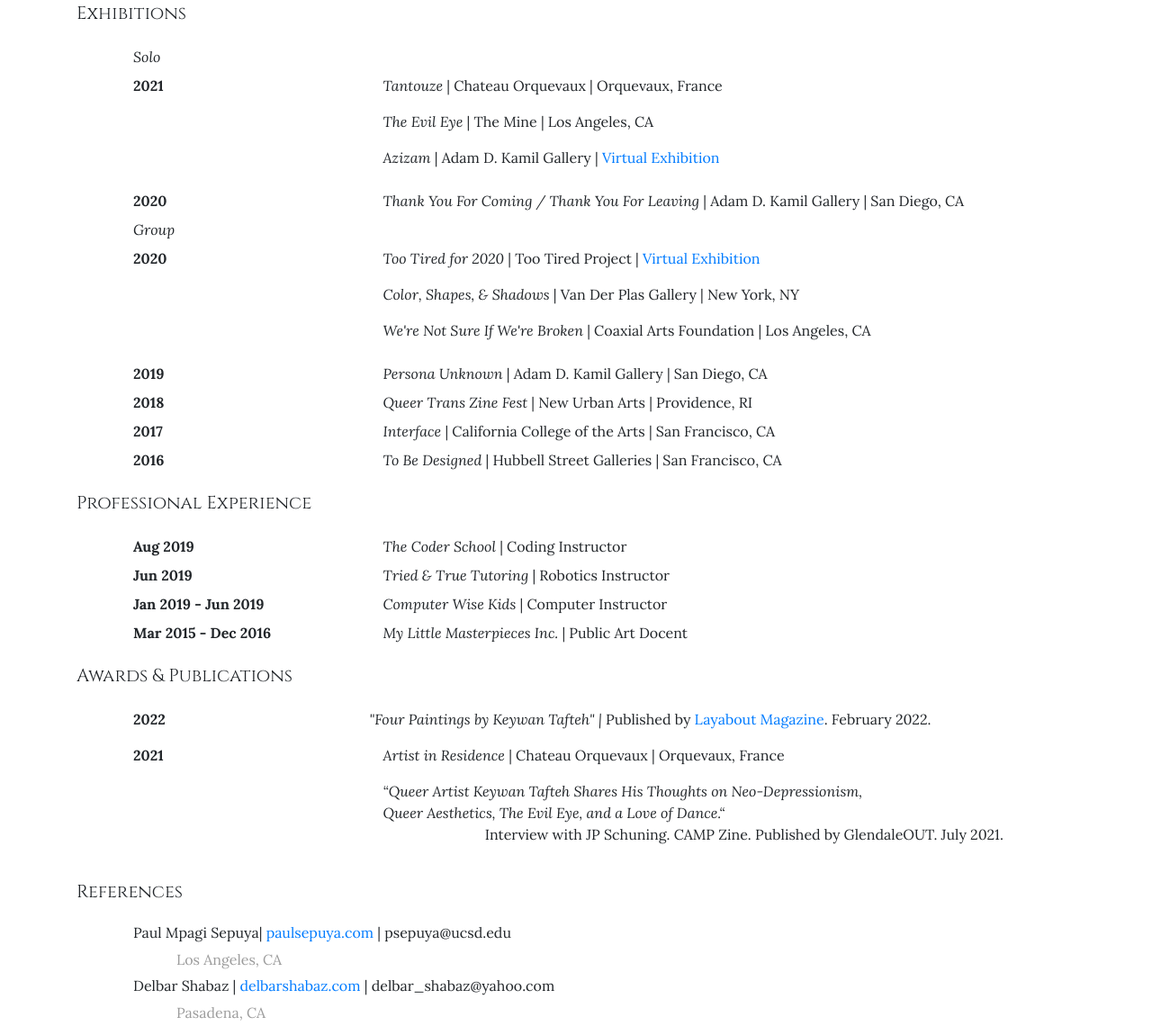
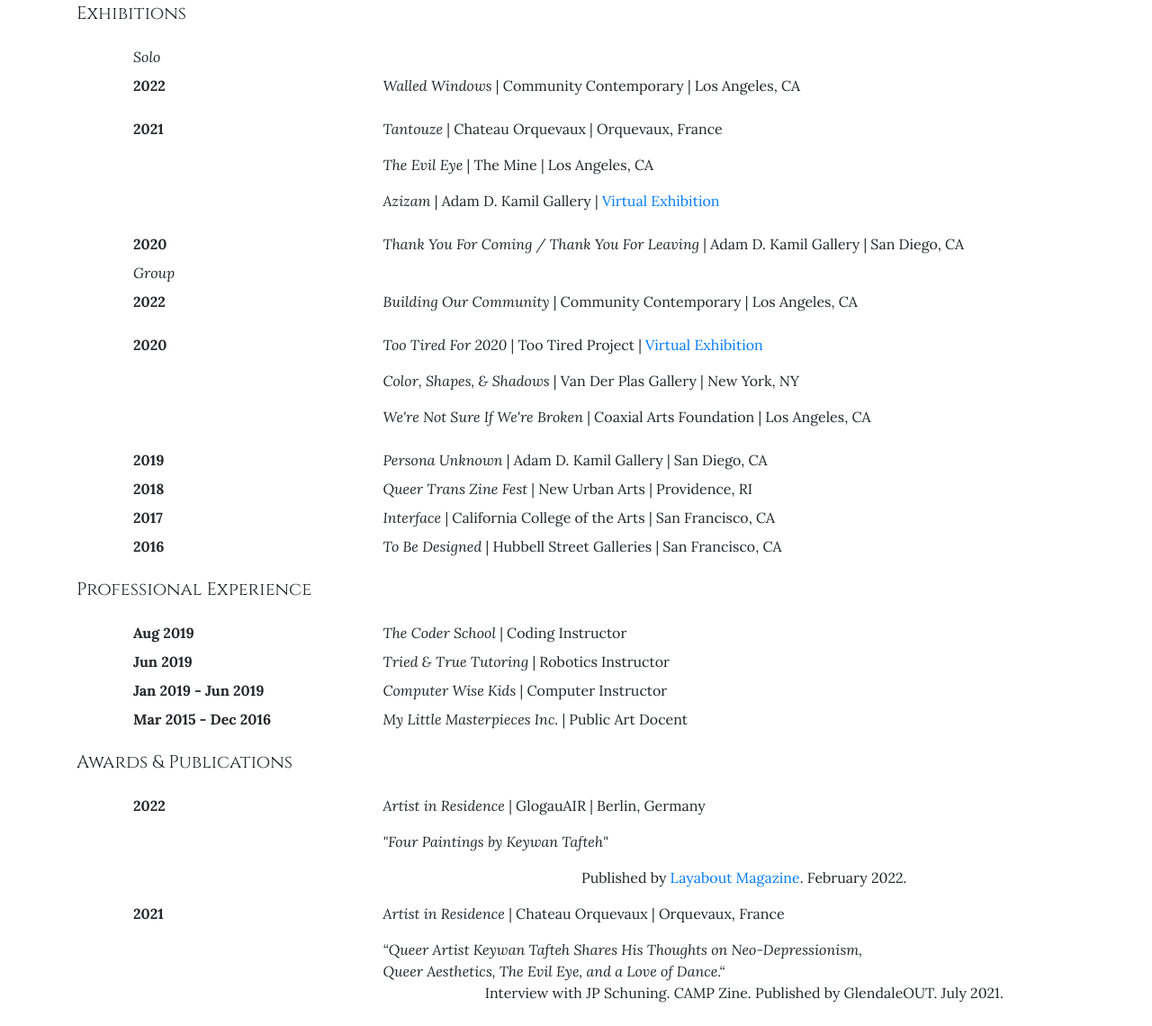
Before and after one commit to ktafteh/ktafteh.github.io, a plain HTML site: page cv.html in a window 1280 px wide. Shown: the part 357-1497 px from the top of the page at 90% size. Drawn offline with nearby package versions, Linux system fonts and the light colour scheme; files whose address does not match are found by name.

Commit message:
Add files via upload

```diff
--- a/cv.html
+++ b/cv.html
@@ -105,6 +105,13 @@
         </div>
 
         <div class="row my-2 my-1">
+          <div class="col-md-3"><b>2022</b></div>
+          <div class="col-md-9">
+           <p> <i>Walled Windows</i> | Community Contemporary | Los Angeles, CA </p>
+            </div>
+            </div>
+
+        <div class="row my-2 my-1">
           <div class="col-md-3"><b>2021</b></div>
           <div class="col-md-9">
             <i>Tantouze</i> | Chateau Orquevaux | Orquevaux, France <p></p>
@@ -125,10 +132,18 @@
               <div class="col-md-9">
               </div>
             </div>
+
+            <div class="row my-2 my-1">
+              <div class="col-md-3"><b>2022</b></div>
+              <div class="col-md-9">
+                <p><i>Building Our Community</i> | Community Contemporary | Los Angeles, CA </p>
+                </div>
+                </div>
+
           <div class="row my-2 my-1">
             <div class="col-md-3"><b>2020</b></div>
             <div class="col-md-9">
-            <p><i>Too Tired for 2020</i> | Too Tired Project | <a href="https://www.tootiredproject.com/too-tired-for-2020?utm_source=Too+Tired+Project&utm_campaign=6fa6aadb21-EMAIL_CAMPAIGN_2020_08_16_06_56_COPY_01&utm_medium=email&utm_term=0_c6e994330d-6fa6aadb21-167751610"> Virtual Exhibition</a></p>
+            <p><i>Too Tired For 2020</i> | Too Tired Project | <a href="https://www.tootiredproject.com/too-tired-for-2020?utm_source=Too+Tired+Project&utm_campaign=6fa6aadb21-EMAIL_CAMPAIGN_2020_08_16_06_56_COPY_01&utm_medium=email&utm_term=0_c6e994330d-6fa6aadb21-167751610"> Virtual Exhibition</a></p>
             <p><i>Color, Shapes, & Shadows</i> | Van Der Plas Gallery | New York, NY</p>
               <p><i>We're Not Sure If We're Broken </i> | Coaxial Arts Foundation | Los Angeles, CA</p>
             </div>
@@ -187,14 +202,15 @@
       <div class="container-fluid mx-5 my-4">
       <div class="row my-2 my-1">
         <div class="col-md-3"><b>2022</b></div>
+        <div class="col-md-9">
+        <p><i>Artist in Residence</i> | GlogauAIR | Berlin, Germany </p>
+        <p><i>"Four Paintings by Keywan Tafteh" &nbsp; </i></p>
 
-        <p></p><i>"Four Paintings by Keywan Tafteh" |&nbsp; <br></i>
-
-        <br><P ALIGN=Center> Published by <a href= "https://layaboutmag.com/Issue-II-Landing" target="_blank"> Layabout Magazine</a>. February 2022.</br></P>
-
+        <P ALIGN=Center> Published by <a href= "https://layaboutmag.com/Issue-II-Landing" target="_blank"> Layabout Magazine</a>. February 2022.</br></P>
+      </div>
         <div class="col-md-3"><b>2021</b></div>
           <div class="col-md-9">
-          <i>Artist in Residence</i> | Chateau Orquevaux | Orquevaux, France
+         <p> <i>Artist in Residence</i> | Chateau Orquevaux | Orquevaux, France</p>
 
            <p></p><i> “Queer Artist Keywan Tafteh Shares His Thoughts on Neo-Depressionism,<br>  Queer Aesthetics, The Evil Eye, and a Love of Dance.“</i>
     <br><P ALIGN=Center>Interview with JP Schuning. CAMP Zine. Published by GlendaleOUT. July 2021.</br></P>
```
